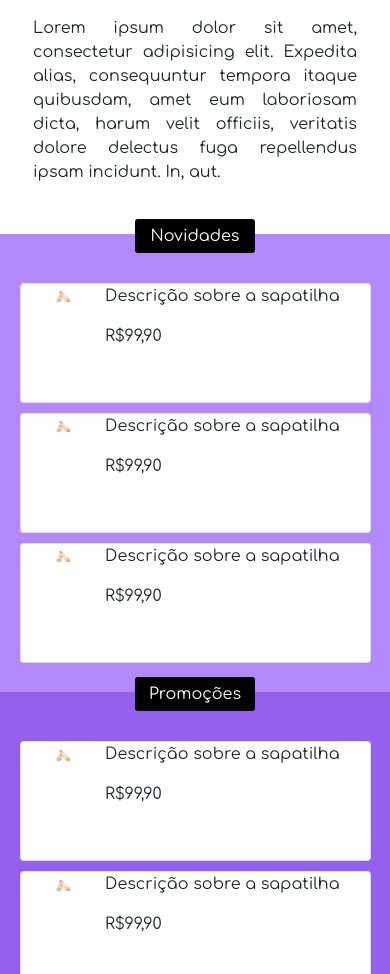
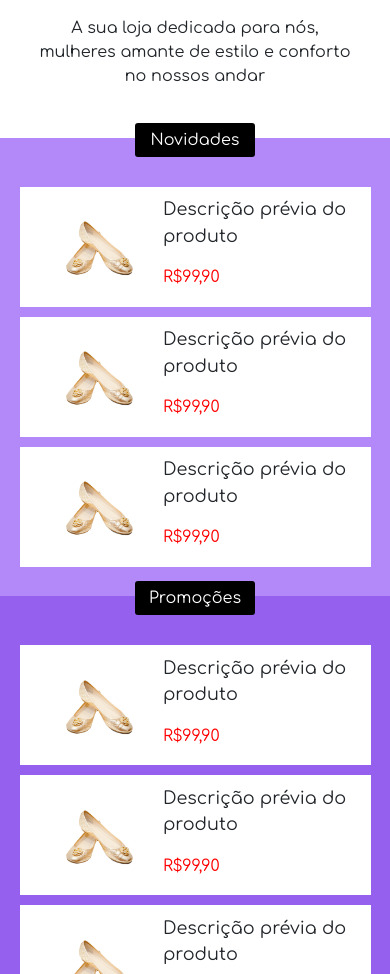
Before and after one commit to otaviogui/Loja-pe-de-moca, a website: page client/home.html in a window 390 px wide. Shown: the part 278-1252 px from the top of the page. Drawn offline with nearby package versions, Linux system fonts and the light colour scheme; files whose address does not match are found by name.

Commit message:
Tela inicial para o tamanho de 320x480
Falta adicionar agora os medias query para praticar a responsividades e a contrução dos menu de usuario

```diff
--- a/client/assets/css/estilo.css
+++ b/client/assets/css/estilo.css
@@ -1,4 +1,6 @@
+
 @import url('https://fonts.googleapis.com/css?family=Comfortaa');
+
 
 *{box-sizing: border-box;font-family: 'Comfortaa', cursive;}
 body{font-size:100%;}
@@ -34,7 +36,8 @@ header{
     height:10vh;
     max-height:90px;
     min-height:70px;
-    background-color:#6739b6;
+    /*background-color:#6739b6;*/
+    background:linear-gradient( 75deg,#B5A1EE, #7F4CEE,#6739b6 );
     display:flex;
     justify-content: space-between;
     align-items: center;
@@ -45,8 +48,9 @@ header{
 
 
 #logo{
-    width:130px;
-    filter:invert(100%);
+    width:100px;
+    /*filter:invert(100%);*/
+    cursor: pointer;
 }
 
 i{
@@ -77,9 +81,13 @@ i{
 #banner{
     margin-top:22vh;
 }
-
 #banner h1{
-    text-align:center;
+    margin-top:30px;
+    color: #9560ee;
+    text-align: center;
+    font-family: "verdana" Verdana;
+}
+#banner h2{
     margin-top:30px;
 }
 
@@ -87,7 +95,7 @@ i{
     display:block;
     margin:auto;
     width:90%;
-    text-align:justify;
+    text-align:center;
     margin-top:30px;
     margin-bottom:50px;
 }
@@ -106,27 +114,34 @@ i{
     padding-bottom:5%;
 }
 
-.card{
+.cartoes{
+    cursor: pointer;
     width:90%;
     height:120px;
     background-color:#fff;
     margin:auto;
     margin-bottom:10px;
+    display:flex;
+    justify-content:between;
 }
-.card img{
-    width: 100%;
+.box-img-cartoes{
+    width:40%;
+}
+.cartoes img{
+    width: 90%;
     border-radius:0 12px 12px 0 ;
     border:1px solid rgba(#fff, #fff, #fff, 0.3) ;
-    justify-content: center;
-}
-#desc-produto{
-    text-align: right;
-    justify-content: top;
-    white-space: pre ;
 
 }
-#preco-produto{
-
+.infor-produto{
+    width:60%;
+    height:100%;}
+.desc-produto{
+    margin-top:5%;
+    font-size: 1.1em;
+}
+.preco-produto{
+   color: red;
 }
 #newletter{
     background:linear-gradient( 75deg, #b389f9, #9560ee,#6739b6 );
@@ -146,10 +161,31 @@ i{
 }
 
 #footer{
-background-color: #ccc;
+background:linear-gradient( 75deg,#B5A1EE, #7F4CEE,#6739b6 );
+height: 220px !important;
+min-height: 200px;
+max-height: 280px;
+
 }
 
+.sociais{
+    margin-top: 15%;
+   text-align: center;
+}
+.sociais h4{color:white;
+margin-bottom: 5%;
+}
+.sociais i{
+    width: 30%;
+    min-width: 40px;
+    max-width: 80px;
+    height: 30%;
+    min-height: 40px;
+    max-width: 80px;
+    font-size: 0.8em;
+    margin-left: 5%;
 
+}
 .legenda-box-fluid{
     margin-top:-15px !important;
     max-width:120px;
--- a/client/home.html
+++ b/client/home.html
@@ -38,8 +38,8 @@
 
         <div class="row">
             <div id="banner" class="col-sm-12">
-                <h1>HI, WE ARE ELEG </h1>
-                <p>Lorem ipsum dolor sit amet, consectetur adipisicing elit. Expedita alias, consequuntur tempora itaque quibusdam, amet eum laboriosam dicta, harum velit officiis, veritatis dolore delectus fuga repellendus ipsam incidunt. In, aut.</p>
+                <h1>Pé de Moça </h1>
+                <p>A sua loja dedicada para nós, mulheres amante de estilo e conforto no nossos andar</p>
             </div>
         </div>
 
@@ -47,38 +47,43 @@
             <div id="novidades" class="box-fluid col-sm-12">
                 <div class="legenda-box-fluid">Novidades</div>
                 <div class="row">
-                    <div class="card col-sm-10 d-flex flex-row " >
-                        <div class="col-sm-4 offset-sm-0 ">
-                         <img src="assets/img/produtos/sapatilha.png" alt="Prduto-Sapatilha">
+                    <div class="cartoes col-sm-10 " >
+                        <div class="d-flex align-items-center justify-content-center" style="width:40%;">
+                             <img src="assets/img/produtos/sapatilha.png" alt="sapatilha">
                         </div>
-                      <div class="col-sm-8 ">
-                        <p id="desc-produto" title="descrição pré-via produto">Descrição sobre a sapatilha</p>
-                        <p id="preco-produto" title="preço do produto">R$99,90</p>
-                      </div>
+
+                        <div style="width:60%;height:100%;">
+                            <p class="desc-produto">Descrição prévia do produto</p>
+                            <p class="preco-produto">R$99,90</p>
+                        </div>
+                    </div>
+                </div>
+
+                <div class="row">
+                    <div class="cartoes col-sm-10 " >
+                        <div class="d-flex align-items-center justify-content-center" style="width:40%;">
+                             <img src="assets/img/produtos/sapatilha.png" alt="sapatilha">
+                        </div>
+
+                        <div style="width:60%;height:100%;">
+                            <p class="desc-produto">Descrição prévia do produto</p>
+                            <p class="preco-produto">R$99,90</p>
+                        </div>
                     </div>
                 </div>
                 <div class="row">
-                    <div class="card col-sm-10 d-flex flex-row " >
-                        <div class="col-sm-4 offset-sm-0 ">
-                         <img src="assets/img/produtos/sapatilha.png" alt="Prduto-Sapatilha">
+                    <div class="cartoes col-sm-10 " >
+                        <div class="d-flex align-items-center justify-content-center" style="width:40%;">
+                             <img src="assets/img/produtos/sapatilha.png" alt="sapatilha">
                         </div>
-                      <div class="col-sm-8 ">
-                        <p id="desc-produto" title="descrição pré-via produto">Descrição sobre a sapatilha</p>
-                        <p id="preco-produto" title="preço do produto">R$99,90</p>
-                      </div>
+
+                        <div style="width:60%;height:100%;">
+                            <p class="desc-produto">Descrição prévia do produto</p>
+                            <p class="preco-produto">R$99,90</p>
+                        </div>
                     </div>
                 </div>
-                <div class="row">
-                    <div class="card col-sm-10 d-flex flex-row " >
-                        <div class="col-sm-4 offset-sm-0 ">
-                         <img src="assets/img/produtos/sapatilha.png" alt="Prduto-Sapatilha">
-                        </div>
-                      <div class="col-sm-8 ">
-                        <p id="desc-produto" title="descrição pré-via produto">Descrição sobre a sapatilha</p>
-                        <p id="preco-produto" title="preço do produto">R$99,90</p>
-                      </div>
-                    </div>
-                </div>
+
             </div>
         </div>
 
@@ -86,36 +91,41 @@
             <div id="promocoes" class="box-fluid col-sm-12">
                 <div class="legenda-box-fluid">Promoções</div>
                 <div class="row">
-                    <div class="card col-sm-10 d-flex flex-row " >
-                        <div class="col-sm-4 offset-sm-0 ">
-                         <img src="assets/img/produtos/sapatilha.png" alt="Prduto-Sapatilha">
+                    <div class="cartoes col-sm-10 " >
+                        <div class="d-flex align-items-center justify-content-center" style="width:40%;">
+                             <img src="assets/img/produtos/sapatilha.png" alt="sapatilha">
                         </div>
-                      <div class="col-sm-8 ">
-                        <p id="desc-produto" title="descrição pré-via produto">Descrição sobre a sapatilha</p>
-                        <p id="preco-produto" title="preço do produto">R$99,90</p>
-                      </div>
+
+                        <div style="width:60%;height:100%;">
+                            <p class="desc-produto">Descrição prévia do produto</p>
+                            <p class="preco-produto">R$99,90</p>
+                        </div>
                     </div>
                 </div>
+
                 <div class="row">
-                    <div class="card col-sm-10 d-flex flex-row " >
-                        <div class="col-sm-4 offset-sm-0 ">
-                         <img src="assets/img/produtos/sapatilha.png" alt="Prduto-Sapatilha">
+                    <div class="cartoes col-sm-10 " >
+                        <div class="d-flex align-items-center justify-content-center" style="width:40%;">
+                             <img src="assets/img/produtos/sapatilha.png" alt="sapatilha">
                         </div>
-                      <div class="col-sm-8 ">
-                        <p id="desc-produto" title="descrição pré-via produto">Descrição sobre a sapatilha</p>
-                        <p id="preco-produto" title="preço do produto">R$99,90</p>
-                      </div>
+
+                        <div style="width:60%;height:100%;">
+                            <p class="desc-produto">Descrição prévia do produto</p>
+                            <p class="preco-produto">R$99,90</p>
+                        </div>
                     </div>
                 </div>
+
                 <div class="row">
-                    <div class="card col-sm-10 d-flex flex-row " >
-                        <div class="col-sm-4 offset-sm-0 ">
-                         <img src="assets/img/produtos/sapatilha.png" alt="Prduto-Sapatilha">
+                    <div class="cartoes col-sm-10 " >
+                        <div class="d-flex align-items-center justify-content-center" style="width:40%;">
+                             <img src="assets/img/produtos/sapatilha.png" alt="sapatilha">
                         </div>
-                      <div class="col-sm-8 ">
-                        <p id="desc-produto" title="descrição pré-via produto">Descrição sobre a sapatilha</p>
-                        <p id="preco-produto" title="preço do produto">R$99,90</p>
-                      </div>
+
+                        <div style="width:60%;height:100%;">
+                            <p class="desc-produto">Descrição prévia do produto</p>
+                            <p class="preco-produto">R$99,90</p>
+                        </div>
                     </div>
                 </div>
             </div>
@@ -130,20 +140,18 @@
          </div>
 
          <div class="row">
-             <div class="box-fluid col-sm-12 d-flex" id="footer">
-                 <ul class="">
-                     <li class>a</li>
-                     <li class>a</li>
-                     <li class>a</li>
-                     <li class>a</li>
-                     <li class>a</li>
-                     <li class>a</li>
-                 </ul>
+             <div class="box-fluid col-sm-12 " id="footer">
+                     <div  class="sociais " alt="rede sociais">
+                        <h4 class="title">Redes Sociais</h4>
+                        <i class="icon-facebook" alt="Facebook - curta nossa fã-pág"><a href="facebook"></a></i>
+                        <i class="fa fa-instagram" aria-hidden="true" alt="Instagram - curta nosso mural de fotos"><a href="instagram"></a></i>
+                        <i class="icon-whatsapp" alt="Whattsapp - nos chame no whattsapp"><a href="whattsapp"></a></i>
+                        <hr/>
 
-                 <div class="sociais" alt="rede sociais">
-                     <i class="icon-facebook" alt="Facebook - curta nossa fã-pág"></i>
-                     <i class="icon-instagram" alt="Instagram - curta nosso mural de fotos"></i>
-                     <i class="icon-whatsapp" alt="Whattsapp - nos chame no whattsapp"></i>
+                    </div>
+                    <div class="col-sm-10 align-self-start">
+                        <small>&copy; Desenvolvido por Otávio Guilherme</small>
+                    </div>
                  </div>
              </div>
          </div>
```
Also changed, not shown: package.json (+7 -0 lines), client/assets/img/logo.png.
